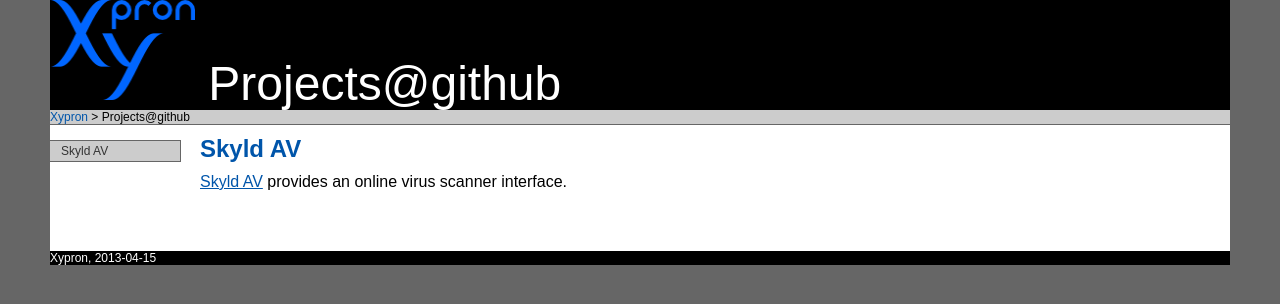
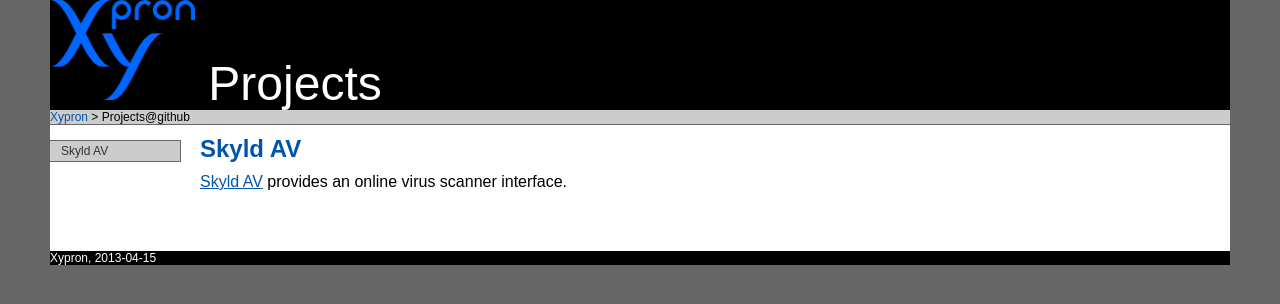
Before and after one commit to xypron/xypron.github.com, a plain HTML site: page index.html in a window 1280 px wide. Drawn offline with Linux system fonts and the light colour scheme.

Commit message:
title
Signed-off-by: Heinrich Schuchardt <xypron.glpk@gmx.de>

```diff
--- a/index.html
+++ b/index.html
@@ -12,7 +12,7 @@
       <div id="header">
         <div id="logo">
           <img src="/images/xypron100.png" width="145" height="100" alt="Xypron Logo">
-          Projects@github
+          Projects
         </div>
       </div>
       <div id="nav">
```
